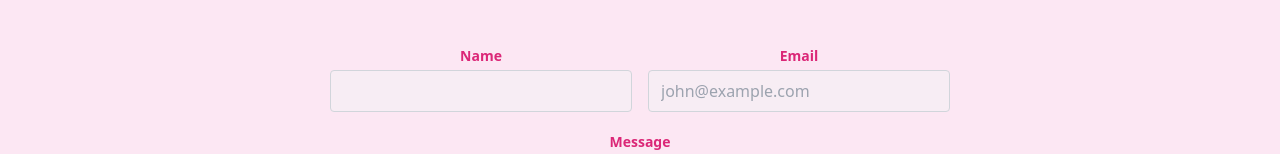
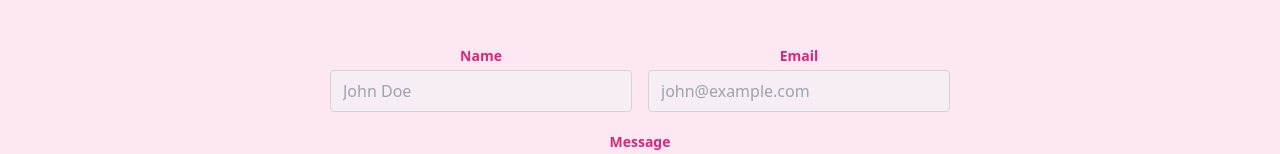
Before and after one commit to tanvidevs/my-personal-project, a React (Create React App) app: page / in a window 1280 px wide. Shown: the part 4761-4915 px from the top of the page. Built offline with nearby package versions, Linux system fonts and the light colour scheme.

Commit message:
Contact.js

```diff
--- a/src/component/Contact/Contact.js
+++ b/src/component/Contact/Contact.js
@@ -1,36 +1,31 @@
-import React, { useState } from 'react'
+import React, { useState } from 'react';
 
 const Contact = () => {
-const [user, setUser]=useState({
-  name: " ",
-  email: " ",
-  Message: " ",
+  const [user, setUser] = useState({
+    name: "",
+    email: "",
+    message: "",
   });
 
-let name,value;
-const PostUserData = (event)=>{
-  name= event.target.name;
-  value= event.target.value;
-
-  setUser({ ...user, [name]:value});
-
+  const PostUserData = (event) => {
+    const { name, value } = event.target;
+    setUser({ ...user, [name]: value });
   };
 
-const submitData =(event)=>{
+  const submitData = async (event) => {
     event.preventDefault();
-  const{name,email,message}=user;
-  fetch('https://portfolio-a22d7-default-rtdb.firebaseio.com/userDataRecord.json',{
-   method:"POST",
-   headers:{
-    "Content-Type" :"application/json",
+    const { name, email, message } = user;
+    const response = await fetch('https://portfolio-a22d7-default-rtdb.firebaseio.com/userDataRecord.json', {
+      method: "POST",
+      headers: {
+        "Content-Type": "application/json",
       },
-   body:JSON.stringify({
-    name,email,message
+      body: JSON.stringify({
+        name, email, message
       }),
-  }
-  );
+    });
 
-    if (Response) {
+    if (response.ok) {
       setUser({
         name: "",
         email: "",
@@ -40,7 +35,6 @@ const submitData =(event)=>{
     } else {
       alert('Failed to submit data. Please try again.');
     }
-
   };
 
   return (
@@ -58,9 +52,20 @@ const submitData =(event)=>{
         <div class="flex flex-wrap -m-2">
           <div class="p-2 w-1/2">
           <div class="relative">
+  {/* <label for="name" class="leading-7 text-sm text-pink-600 font-bold">Name</label>
+  <input
+    type="text"
+    id="name"
+    name="name"
+    placeholder="John Doe"
+    value={user.name}
+    onChange={PostUserData}
+    class="w-full bg-gray-100 bg-opacity-50 rounded border border-gray-300 focus:border-pink-500 focus:bg-white focus:ring-2 focus:ring-pink-200 text-base outline-none text-gray-700 py-1 px-3 leading-8 transition-colors duration-200 ease-in-out"
+  /> */}
     <label for="name" class="leading-7 text-sm text-pink-600 font-bold">Name</label>
-              <input type="text" id="name" name="name" placeholder='John Doe' value={user.name} onChange={PostUserData} class="w-full bg-gray-100 bg-opacity-50 rounded border border-gray-300 focus:border-pink-500 focus:bg-white focus:ring-2 focus:ring-pink-200 text-base outline-none text-gray-700 py-1 px-3 leading-8 transition-colors duration-200 ease-in-out"/>
+              <input type="text" id="name" name="name" placeholder='John Doe' value={user.name}  onChange={PostUserData} class="w-full bg-gray-100 bg-opacity-50 rounded border border-gray-300 focus:border-pink-500 focus:bg-white focus:ring-2 focus:ring-pink-200 text-base outline-none text-gray-700 py-1 px-3 leading-8 transition-colors duration-200 ease-in-out"></input>
 </div>
+
           </div>
           <div class="p-2 w-1/2">
             <div class="relative">
```
Lines whose indentation alone changed are shown as unchanged.
